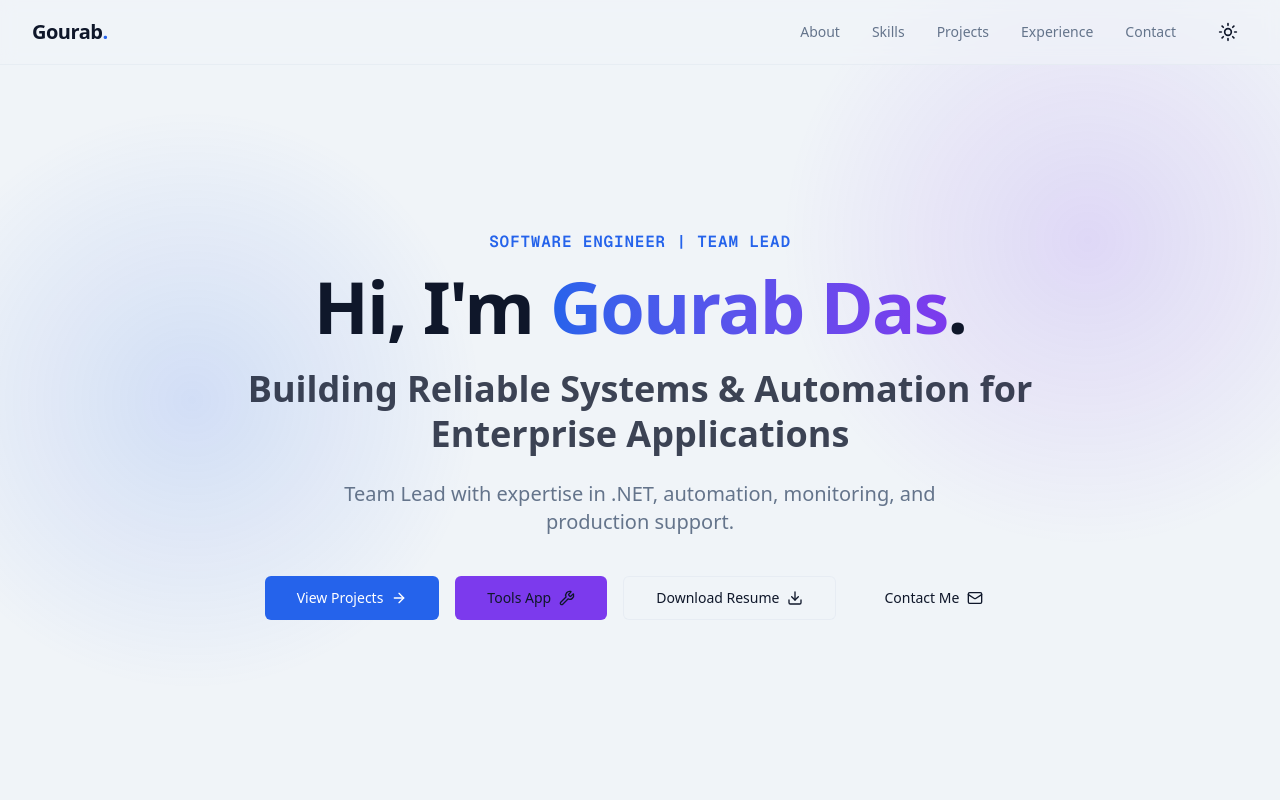
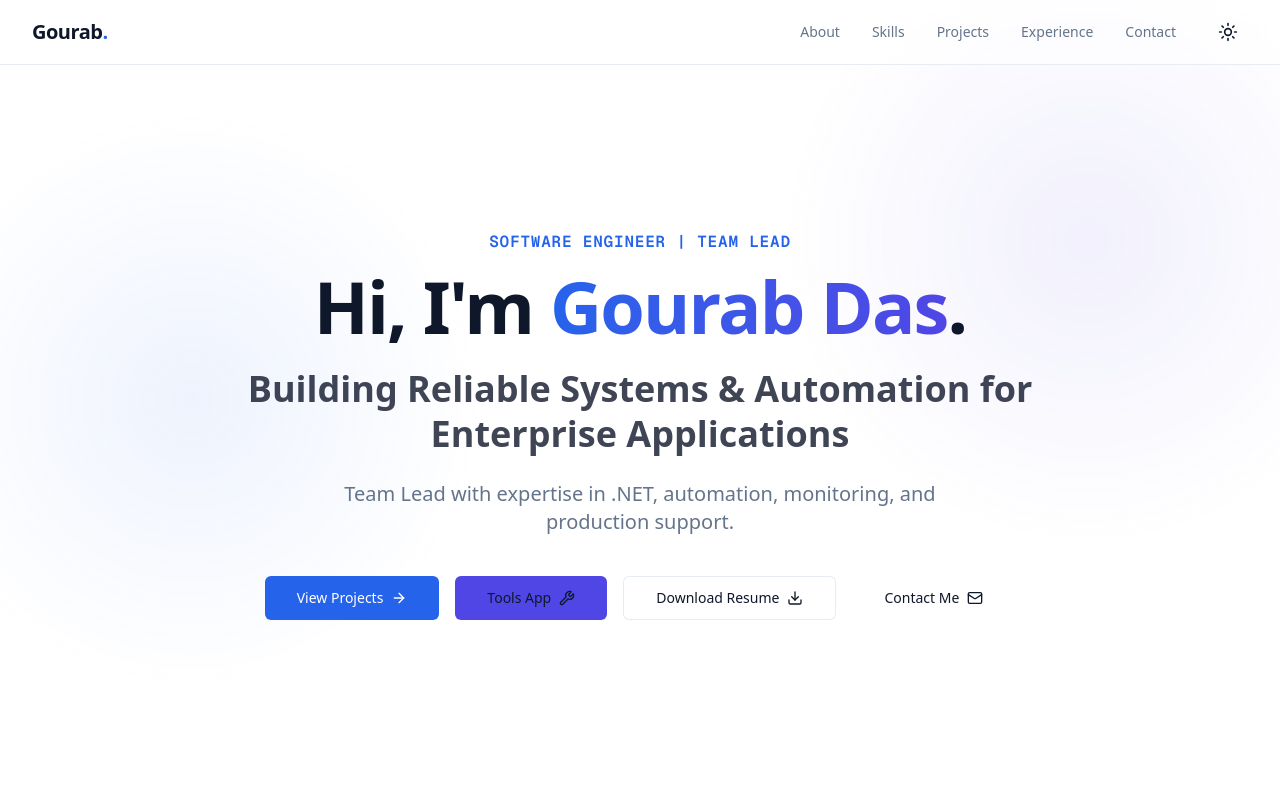
Before and after one commit to CaptainPrice15/CaptainPrice15.github.io, a Next.js app: page / in a window 1280 px wide. Shown: the top 800 px of the page. Built offline with nearby package versions, Linux system fonts and the light colour scheme.

Commit message:
modified:   src/app/globals.css

```diff
--- a/src/app/globals.css
+++ b/src/app/globals.css
@@ -3,16 +3,16 @@
 @custom-variant dark (&:is(.dark *));
 
 :root {
-  --background: #f0f4f8; /* Soft light blue-gray */
-  --foreground: #0f172a; /* slate-900 */
+  --background: #ffffff; /* Crisp pure white */
+  --foreground: #0f172a; /* slate-900 for high contrast */
   --primary: #2563eb; /* blue-600 */
   --primary-foreground: #ffffff;
-  --card: rgba(255, 255, 255, 0.6); /* Translucent white */
-  --border: rgba(226, 232, 240, 0.6); /* Translucent slate-200 */
-  --muted: rgba(241, 245, 249, 0.7); /* Translucent slate-100 */
+  --card: rgba(248, 250, 252, 0.7); /* Translucent slate-50 for glass */
+  --border: rgba(226, 232, 240, 0.8); /* slate-200 */
+  --muted: rgba(241, 245, 249, 0.8); /* slate-100 */
   --muted-foreground: #64748b; /* slate-500 */
-  --accent: #7c3aed; /* violet-600 */
-  --glass-border: rgba(255, 255, 255, 0.5);
+  --accent: #4f46e5; /* indigo-600 for vibrant accents */
+  --glass-border: rgba(255, 255, 255, 0.9);
 }
 
 .dark {
@@ -58,8 +58,8 @@ body::before {
   height: 100vh;
   z-index: -1;
   background:
-    radial-gradient(circle at 15% 50%, rgba(37, 99, 235, 0.15), transparent 25%),
-    radial-gradient(circle at 85% 30%, rgba(124, 58, 237, 0.15), transparent 25%);
+    radial-gradient(circle at 15% 50%, rgba(37, 99, 235, 0.08), transparent 25%),
+    radial-gradient(circle at 85% 30%, rgba(79, 70, 229, 0.08), transparent 25%);
   pointer-events: none;
 }
 
```
